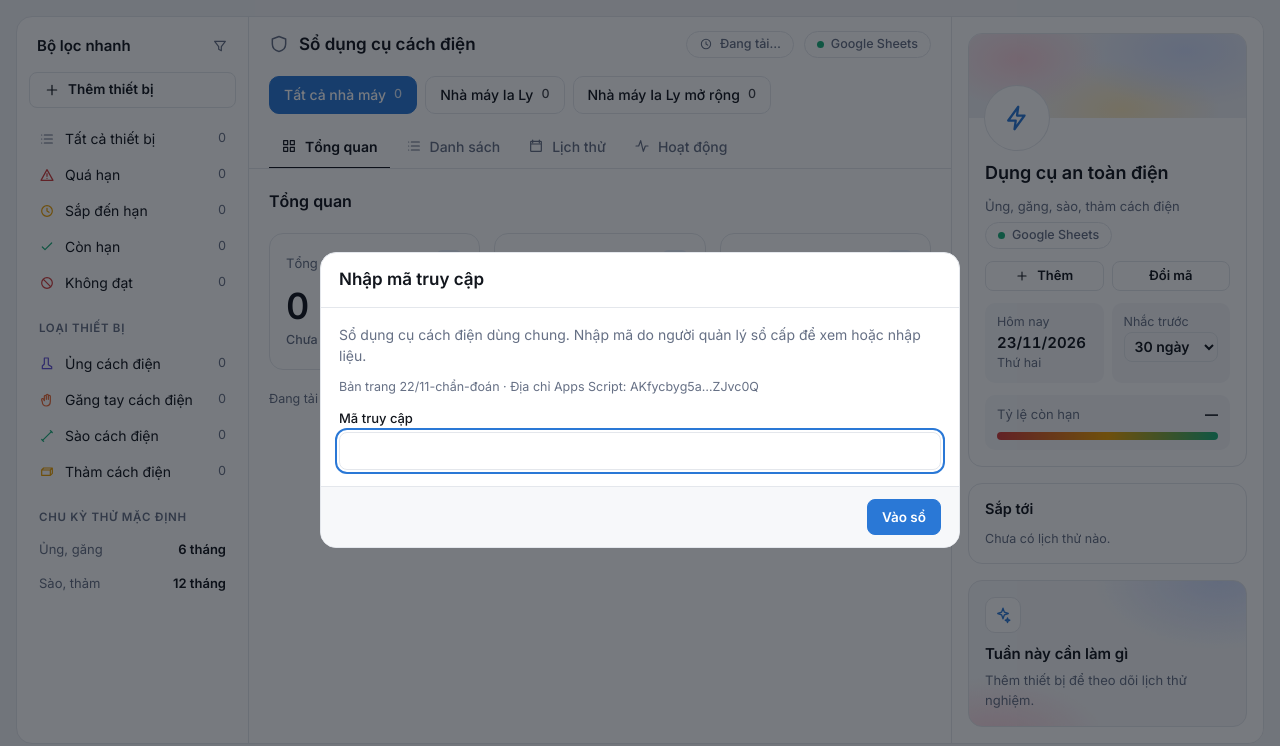
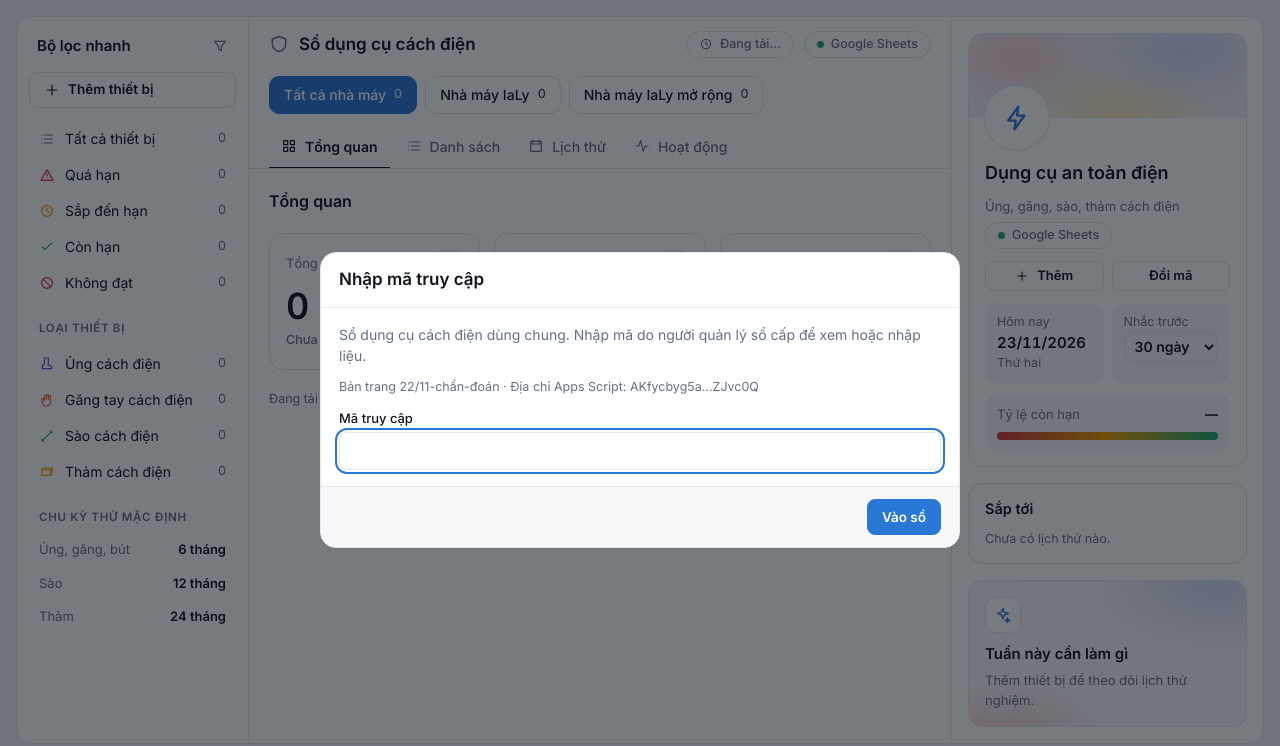
Before and after one commit to dovananhktu-spec/qlatd.vercel.app, a plain HTML site: page index.html in a window 1280 px wide. Drawn offline with Linux system fonts and the light colour scheme.

Commit message:
Add files via upload

```diff
--- a/index.html
+++ b/index.html
@@ -370,8 +370,8 @@ dialog::backdrop{background:rgba(8,14,22,.55)}
       <label for="fPlant" class="span"><span>Nhà máy</span>
         <select id="fPlant">
           <option value="">Chọn nhà máy</option>
-          <option value="ialy">Nhà máy Ia Ly</option>
-          <option value="ialymr">Nhà máy Ia Ly mở rộng</option>
+          <option value="ialy">Nhà máy IaLy</option>
+          <option value="ialymr">Nhà máy IaLy mở rộng</option>
         </select>
       </label>
       <label for="fType"><span>Loại thiết bị</span>
@@ -434,7 +434,7 @@ var TYPES={
   mat:{label:"Thảm cách điện",short:"Thảm",cycle:12,color:"var(--t-mat)",icon:"mat"}
 };
 var TYPE_KEYS=["boot","glove","pole","mat"];
-var PLANTS={ialy:{label:"Nhà máy Ia Ly",short:"Ia Ly"},ialymr:{label:"Nhà máy Ia Ly mở rộng",short:"Ia Ly mở rộng"}};
+var PLANTS={ialy:{label:"Nhà máy IaLy",short:"Ia Ly"},ialymr:{label:"Nhà máy IaLy mở rộng",short:"Ia Ly mở rộng"}};
 var PLANT_KEYS=["ialy","ialymr"];
 var LS_PLANT="ccdc.plant";
 var RANK={fail:0,overdue:1,soon:2,ok:3};
@@ -819,8 +819,9 @@ function renderSide(){
   });
   box.appendChild(tn);
   box.appendChild(h("div",{class:"side-sec",text:"Chu kỳ thử mặc định"}));
-  box.appendChild(h("div",{class:"side-note"},[h("span",{text:"Ủng, găng"}),h("b",{text:"6 tháng"})]));
-  box.appendChild(h("div",{class:"side-note"},[h("span",{text:"Sào, thảm"}),h("b",{text:"12 tháng"})]));
+  box.appendChild(h("div",{class:"side-note"},[h("span",{text:"Ủng, găng, bút"}),h("b",{text:"6 tháng"})]));
+  box.appendChild(h("div",{class:"side-note"},[h("span",{text:"Sào"}),h("b",{text:"12 tháng"})]));
+  box.appendChild(h("div",{class:"side-note"},[h("span",{text:"Thảm"}),h("b",{text:"24 tháng"})]));
   if(S.canWrite&&S.items.some(function(i){return i.sample===true}))
     box.appendChild(h("div",{class:"side-foot"},[h("button",{type:"button",class:"btn sm wide",onclick:clearSamples},["Xóa dữ liệu mẫu"])]));
 }
```
